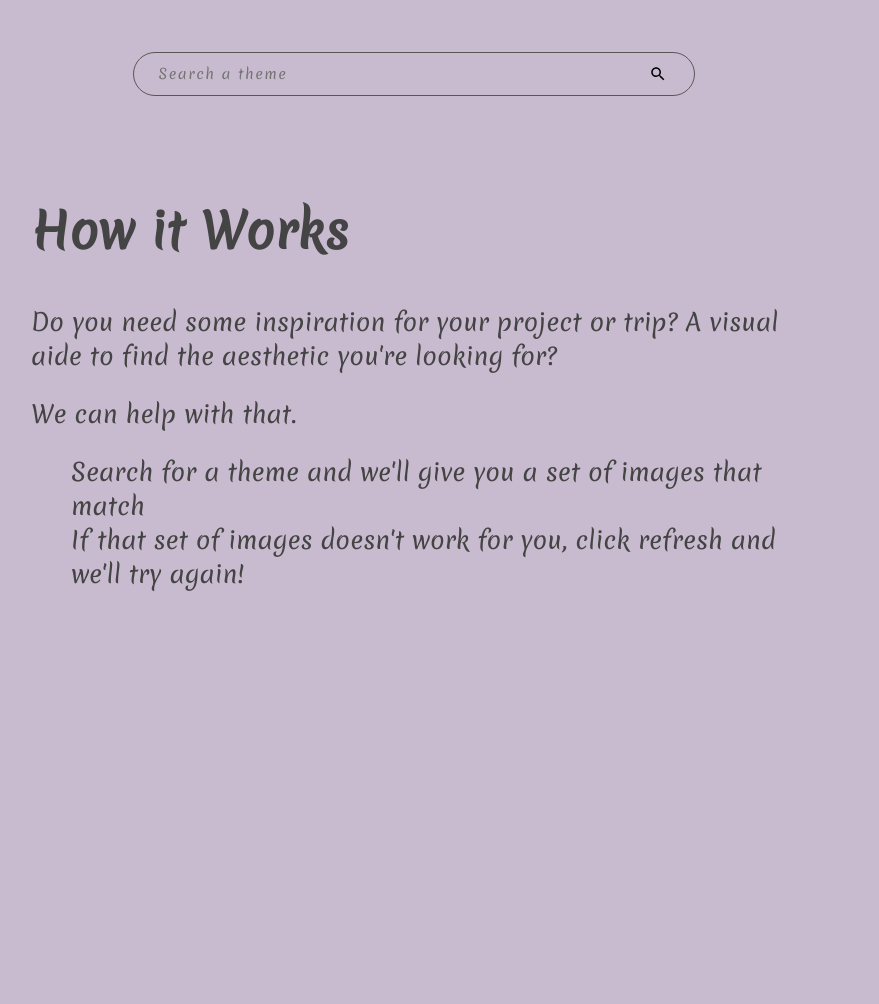
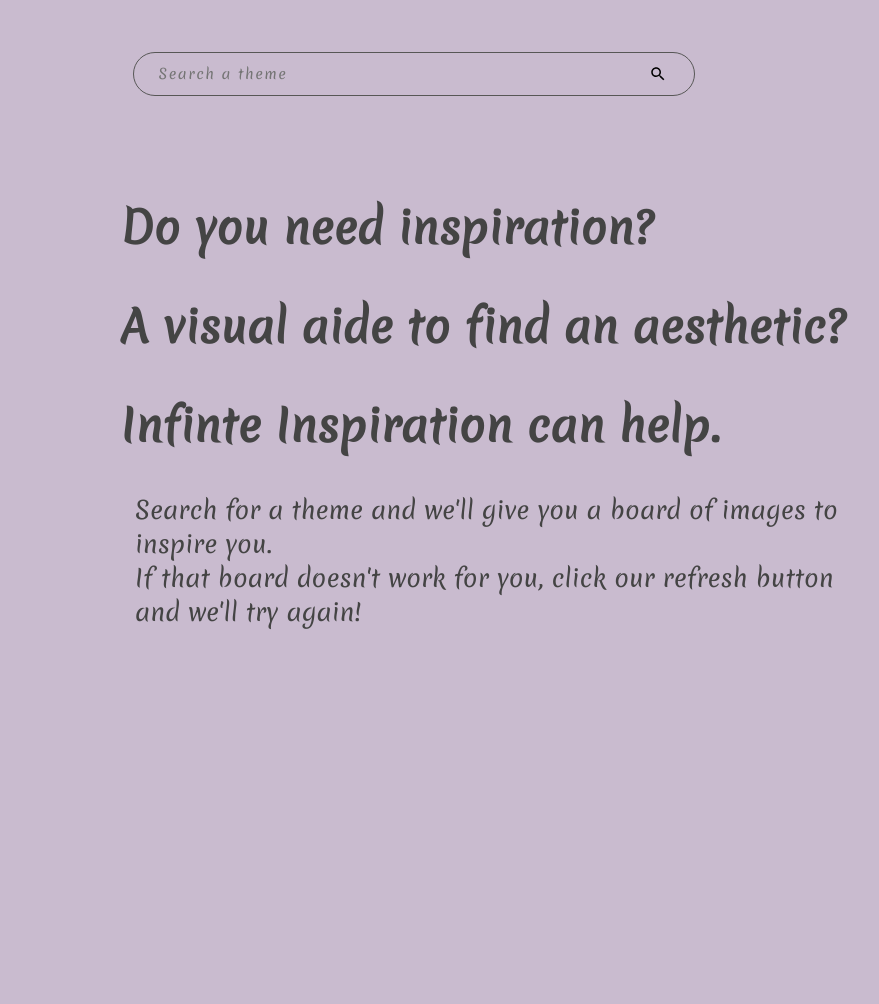
Before and after one commit to inidavies/Infinite-Inspiration, a Flask app: page / in a window 1280 px wide. Shown: the part 148-1152 px from the top of the page, without its empty margins (233-1112 px from the left). Run offline with Flask 2, Linux system fonts and the light colour scheme.

Commit message:
changed the instruction wording

```diff
--- a/static/style.css
+++ b/static/style.css
@@ -93,7 +93,7 @@ a:hover {
 .instructions{
     width: 60vw;
     height: 100vh;
-    margin-left: 20vw;
+    margin-left: 25vw;
     margin-right: 25vw;
     margin-top: 100px;
 }
@@ -101,7 +101,8 @@ a:hover {
     font-family: 'Merienda', Helvetica, sans-serif;
 }
 .instructions h2{
-    font-size: 3em;
+    font-size: 2.7em;
+    margin-left: 2vw;
 }
 .instructions p, .instructions li{
     font-size: 1.5em;
--- a/templates/home.html
+++ b/templates/home.html
@@ -8,12 +8,12 @@
         </style>
     </head>
     <div class="instructions">
-        <h2> How it Works </h2>
-        <p> Do you need some inspiration for your project or trip? A visual aide to find the aesthetic you're looking for?</p>
-        <p> We can help with that. </p>
+        <h2> Do you need inspiration? </h2>
+        <h2> A visual aide to find an aesthetic? </h2>
+        <h2> Infinte Inspiration can help. </h2>
         <ul>
-            <li>Search for a theme and we'll give you a set of images that match</li>
-            <li>If that set of images doesn't work for you, click refresh and we'll try again!</li>
+            <li>Search for a theme and we'll give you a board of images to inspire you.</li>
+            <li>If that board doesn't work for you, click our refresh button and we'll try again!</li>
         </ul>
     </div>
 {% endblock content %}
```
